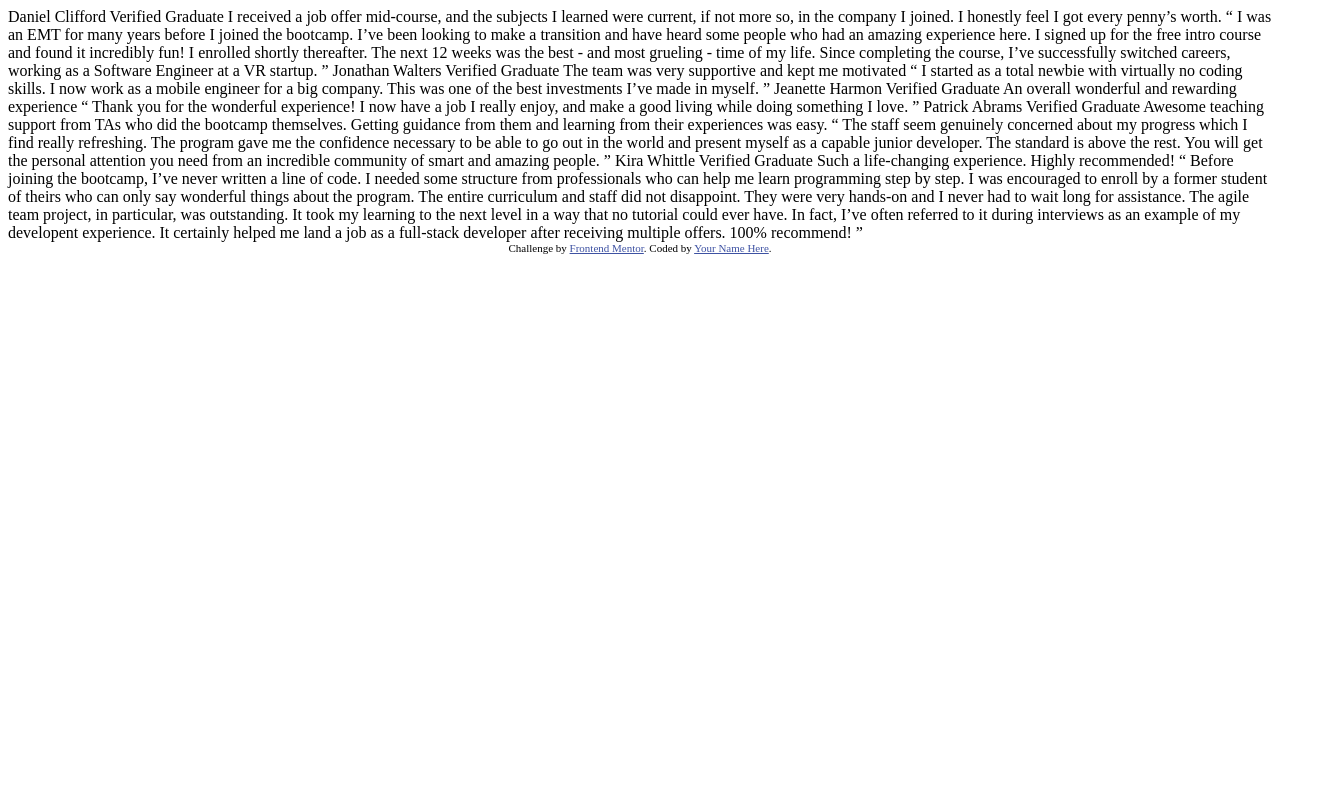
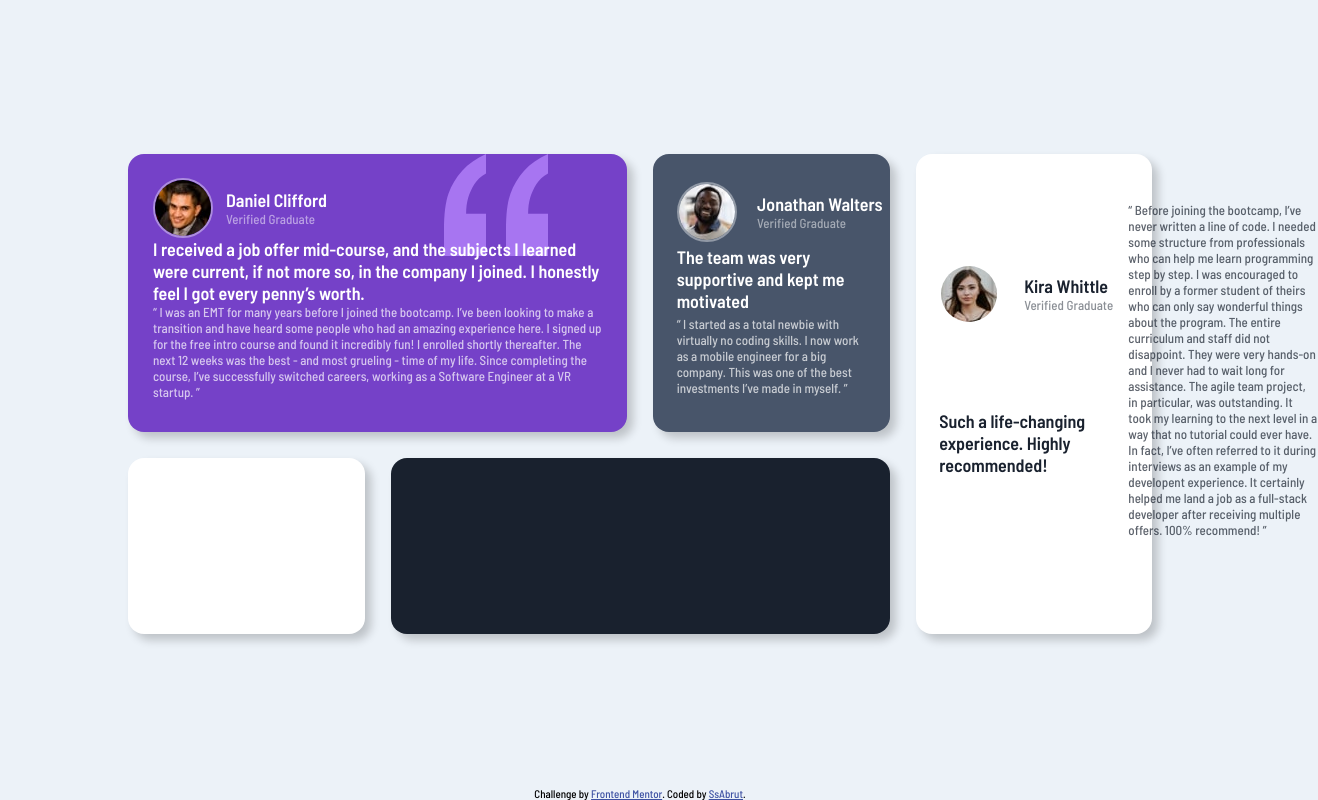
Before and after one commit to ssabrut/testimonials-grid-section-main, a plain HTML site: page index.html in a window 1280 px wide. Shown: the whole page, 1318 px wide, since content can reach past the window. Drawn offline with Linux system fonts and the light colour scheme.

Commit message:
3 testiomonial done

```diff
--- a/index.html
+++ b/index.html
@@ -1,76 +1,75 @@
 <!DOCTYPE html>
 <html lang="en">
-<head>
-  <meta charset="UTF-8">
-  <meta name="viewport" content="width=device-width, initial-scale=1.0"> <!-- displays site properly based on user's device -->
+  <head>
+    <meta charset="UTF-8" />
+    <meta name="viewport" content="width=device-width, initial-scale=1.0" />
+    <!-- displays site properly based on user's device -->
 
-  <link rel="icon" type="image/png" sizes="32x32" href="./images/favicon-32x32.png">
+    <link rel="icon" type="image/png" sizes="32x32" href="./images/favicon-32x32.png" />
 
-  <title>Frontend Mentor | [Challenge Name Here]</title>
+    <!-- css -->
+    <link rel="stylesheet" href="./dist/css/main.css" />
 
-  <!-- Feel free to remove these styles or customise in your own stylesheet 👍 -->
-  <style>
-    .attribution { font-size: 11px; text-align: center; }
-    .attribution a { color: hsl(228, 45%, 44%); }
-  </style>
-</head>
-<body>
-  Daniel Clifford
-  Verified Graduate
+    <title>Frontend Mentor | [Challenge Name Here]</title>
+  </head>
+  <body>
+    <div class="testimonial">
+      <div class="testimonial__1">
+        <div class="testimonial__user">
+          <div class="user__data">
+            <img src="./images/image-daniel.jpg" alt="" />
+            <div class="user__status">
+              <h5>Daniel Clifford</h5>
+              <p>Verified Graduate</p>
+            </div>
+          </div>
+          <h2>I received a job offer mid-course, and the subjects I learned were current, if not more so, in the company I joined. I honestly feel I got every penny’s worth.</h2>
+          <p>
+            “ I was an EMT for many years before I joined the bootcamp. I’ve been looking to make a transition and have heard some people who had an amazing experience here. I signed up for the free intro course and found it incredibly fun! I enrolled shortly thereafter. The next 12 weeks was the best - and most
+            grueling - time of my life. Since completing the course, I’ve successfully switched careers, working as a Software Engineer at a VR startup. ”
+          </p>
+        </div>
+      </div>
+      <div class="testimonial__2">
+        <div class="testimonial__user">
+          <div class="user__data">
+            <img src="./images/image-jonathan.jpg" alt="" />
+            <div class="user__status">
+              <h5>Jonathan Walters</h5>
+              <p>Verified Graduate</p>
+            </div>
+          </div>
+          <h2>The team was very supportive and kept me motivated</h2>
+          <p>“ I started as a total newbie with virtually no coding skills. I now work as a mobile engineer for a big company. This was one of the best investments I’ve made in myself. ”</p>
+        </div>
+      </div>
+      <div class="testimonial__3">
+        <div class="testimonial__user">
+          <div class="user__data">
+            <img src="./images/image-kira.jpg" alt="" />
+            <div class="user__status">
+              <h5>Kira Whittle</h5>
+              <p>Verified Graduate</p>
+            </div>
+          </div>
+          <h2>Such a life-changing experience. Highly recommended!</h2>
+          <p>
+            “ Before joining the bootcamp, I’ve never written a line of code. I needed some structure from professionals who can help me learn programming step by step. I was encouraged to enroll by a former student of theirs who can only say wonderful things about the program. The entire curriculum and staff did not
+            disappoint. They were very hands-on and I never had to wait long for assistance. The agile team project, in particular, was outstanding. It took my learning to the next level in a way that no tutorial could ever have. In fact, I’ve often referred to it during interviews as an example of my developent
+            experience. It certainly helped me land a job as a full-stack developer after receiving multiple offers. 100% recommend! ”
+          </p>
+        </div>
+      </div>
+      <div class="testimonial__4"></div>
+      <div class="testimonial__5"></div>
+    </div>
 
-  I received a job offer mid-course, and the subjects I learned were current, if not more so,
-  in the company I joined. I honestly feel I got every penny’s worth.
+    <div class="attribution">Challenge by <a href="https://www.frontendmentor.io?ref=challenge" target="_blank">Frontend Mentor</a>. Coded by <a href="https://github.com/ssabrut" target="_blank">SsAbrut</a>.</div>
+  </body>
+</html>
 
-  “ I was an EMT for many years before I joined the bootcamp. I’ve been looking to make a
-  transition and have heard some people who had an amazing experience here. I signed up
-  for the free intro course and found it incredibly fun! I enrolled shortly thereafter.
-  The next 12 weeks was the best - and most grueling - time of my life. Since completing
-  the course, I’ve successfully switched careers, working as a Software Engineer at a VR startup. ”
-
-  Jonathan Walters
-  Verified Graduate
-
-  The team was very supportive and kept me motivated
-
-  “ I started as a total newbie with virtually no coding skills. I now work as a mobile engineer
-  for a big company. This was one of the best investments I’ve made in myself. ”
-
-  Jeanette Harmon
-  Verified Graduate
-
-  An overall wonderful and rewarding experience
-
-  “ Thank you for the wonderful experience! I now have a job I really enjoy, and make a good living
-  while doing something I love. ”
-
-  Patrick Abrams
-  Verified Graduate
-
-  Awesome teaching support from TAs who did the bootcamp themselves. Getting guidance from them and
-  learning from their experiences was easy.
-
-  “ The staff seem genuinely concerned about my progress which I find really refreshing. The program
-  gave me the confidence necessary to be able to go out in the world and present myself as a capable
-  junior developer. The standard is above the rest. You will get the personal attention you need from
-  an incredible community of smart and amazing people. ”
-
-  Kira Whittle
-  Verified Graduate
-
-  Such a life-changing experience. Highly recommended!
-
-  “ Before joining the bootcamp, I’ve never written a line of code. I needed some structure from
-  professionals who can help me learn programming step by step. I was encouraged to enroll by a former
-  student of theirs who can only say wonderful things about the program. The entire curriculum and staff
-  did not disappoint. They were very hands-on and I never had to wait long for assistance. The agile team
-  project, in particular, was outstanding. It took my learning to the next level in a way that no tutorial
-  could ever have. In fact, I’ve often referred to it during interviews as an example of my developent
-  experience. It certainly helped me land a job as a full-stack developer after receiving multiple offers.
-  100% recommend! ”
-
-  <div class="attribution">
-    Challenge by <a href="https://www.frontendmentor.io?ref=challenge" target="_blank">Frontend Mentor</a>.
-    Coded by <a href="#">Your Name Here</a>.
-  </div>
-</body>
-</html>
+<!--       Jeanette Harmon Verified Graduate An overall
+    wonderful and rewarding experience “ Thank you for the wonderful experience! I now have a job I really enjoy, and make a good living while doing something I love. ” Patrick Abrams Verified Graduate Awesome teaching support from TAs who did the bootcamp themselves. Getting guidance from them and learning from their
+    experiences was easy. “ The staff seem genuinely concerned about my progress which I find really refreshing. The program gave me the confidence necessary to be able to go out in the world and present myself as a capable junior developer. The standard is above the rest. You will get the personal attention you need
+    from an incredible community of smart and amazing people. ”
+ -->
--- /dev/null
+++ b/sass/_global.scss
@@ -0,0 +1,16 @@
+@import "./variables";
+
+* {
+  margin: 0;
+  padding: 0;
+  box-sizing: border-box;
+}
+
+body {
+  @include flexCenter(column);
+  width: 100vw;
+  height: 100vh;
+  font-family: "Barlow Semi Condensed", sans-serif;
+  font-size: 13px;
+  background-color: $lightGrayishBlue;
+}
--- /dev/null
+++ b/sass/_homepage.scss
@@ -0,0 +1,142 @@
+.testimonial {
+  display: grid;
+  grid-template-columns: repeat(4, 1fr);
+  grid-template-rows: repeat(2, 1fr);
+  grid-template-areas:
+    "testi_1 testi_1 testi_2 testi_3"
+    "testi_4 testi_5 testi_5 testi_3";
+  grid-gap: 1.625rem;
+  width: 80vw;
+  height: 60vh;
+  margin: auto;
+
+  .testimonial__1,
+  .testimonial__2,
+  .testimonial__3,
+  .testimonial__4,
+  .testimonial__5 {
+    position: relative;
+    width: 100%;
+    height: 100%;
+    border-radius: 1rem;
+    box-shadow: 6px 6px 10px rgba($color: #000000, $alpha: 0.2);
+
+    .testimonial__user {
+      @include flexCenter(column);
+      justify-content: space-evenly;
+      align-items: flex-start;
+      flex-wrap: wrap;
+      width: 90%;
+      height: 80%;
+      margin: 1.5rem auto 2rem auto;
+
+      .user__data {
+        display: flex;
+        justify-content: space-between;
+        width: 10.875rem;
+        z-index: 5;
+
+        img {
+          border: 2px solid rgba($color: #fff, $alpha: 0.4);
+          border-radius: 50%;
+        }
+
+        .user__status {
+          @include flexCenter(column);
+          justify-content: center;
+          align-items: flex-start;
+          flex-wrap: wrap;
+          color: $white;
+
+          h5 {
+            font-size: 1.125rem;
+            font-weight: 600;
+          }
+
+          p {
+            font-weight: 500;
+            opacity: 0.5;
+          }
+        }
+      }
+
+      h2 {
+        font-size: 1.125rem;
+        color: $white;
+      }
+
+      p {
+        color: $white;
+        opacity: 0.7;
+        font-weight: 500;
+      }
+    }
+  }
+
+  .testimonial__1 {
+    grid-area: testi_1;
+    background-color: $moderateViolet;
+    background-image: url(/images/bg-pattern-quotation.svg);
+    background-repeat: no-repeat;
+    background-position: 80% 0%;
+  }
+
+  .testimonial__2 {
+    grid-area: testi_2;
+    background-color: $veryDarkGrayishBlue;
+
+    .testimonial__user {
+      width: 80%;
+
+      .user__data {
+        width: 12.875rem;
+      }
+    }
+  }
+
+  .testimonial__3 {
+    grid-area: testi_3;
+    background-color: $white;
+
+    .testimonial__user {
+      width: 80%;
+      height: 80%;
+
+      .user__data {
+        width: 10.875rem;
+
+        .user__status {
+          color: $veryDarkBlackishBlue;
+
+          p {
+            color: inherit;
+          }
+        }
+      }
+
+      h2,
+      p {
+        color: $veryDarkBlackishBlue;
+      }
+    }
+  }
+
+  .testimonial__4 {
+    grid-area: testi_4;
+    background-color: $white;
+  }
+
+  .testimonial__5 {
+    grid-area: testi_5;
+    background-color: $veryDarkBlackishBlue;
+  }
+}
+
+.attribution {
+  font-size: 11px;
+  text-align: center;
+
+  a {
+    color: hsl(228, 45%, 44%);
+  }
+}
--- /dev/null
+++ b/sass/_variables.scss
@@ -0,0 +1,30 @@
+// color
+$moderateViolet: hsl(263, 55%, 52%);
+$veryDarkGrayishBlue: hsl(217, 19%, 35%);
+$veryDarkBlackishBlue: hsl(219, 29%, 14%);
+$white: hsl(0, 0%, 100%);
+
+// netutral color
+$lightGray: hsl(0, 0%, 81%);
+$lightGrayishBlue: hsl(210, 46%, 95%);
+
+// mixins
+@mixin flexCenter($direction) {
+  display: flex;
+  justify-content: center;
+  align-items: center;
+  flex-direction: $direction;
+}
+
+// media query
+@mixin tablet {
+  @media screen and (max-width: 89.9375rem) {
+    @content;
+  }
+}
+
+@mixin mobile {
+  @media screen and (max_width: 47.9375rem) {
+    @content;
+  }
+}
--- /dev/null
+++ b/sass/main.scss
@@ -0,0 +1,5 @@
+@import url("https://fonts.googleapis.com/css2?family=Barlow+Semi+Condensed:wght@500;600&display=swap");
+
+@import "./global";
+@import "./homepage";
+@import "./variables";
```
Also changed, not shown: dist/css/main.css (added), 1 other file.
